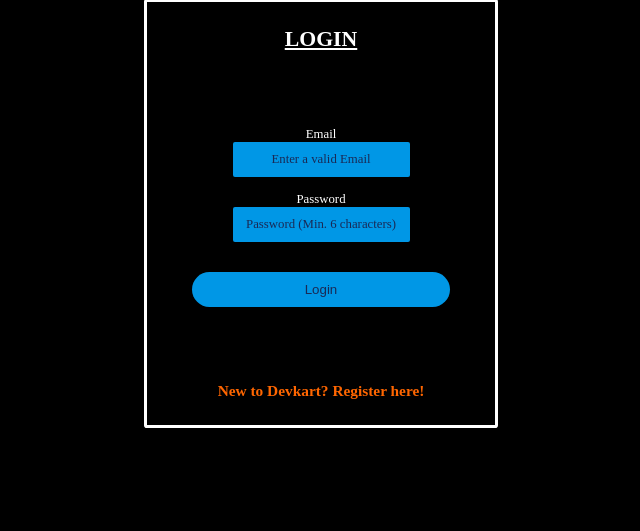
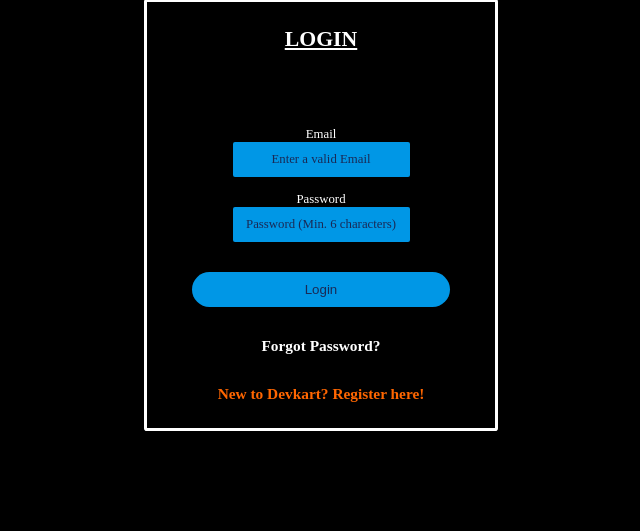
Before and after one commit to Vivek2k20/E_Shop-Version-1, a Flask app: page /cart in a window 1280 px wide. Shown: the part 124-655 px from the top of the page, without its empty margins (319-959 px from the left). Run offline with Flask 2, Linux system fonts and the light colour scheme; some libraries are stand-ins or nearby versions.

Commit message:
Fixed a css Issue with Profile Links

```diff
--- a/Static/css/profile.css
+++ b/Static/css/profile.css
@@ -70,7 +70,8 @@
         border: 0.13em solid #0097e6;
         background-color: #0097e6;
         color: #000;
-        width: 50% font-size: 1.2em;
+        width: 50%;
+        font-size: 1.2em;
     }
 }
 
--- a/Templates/login.html
+++ b/Templates/login.html
@@ -24,6 +24,7 @@
             {{ msg }}
         </div>
         {% endif %}
+        <a href="/forgotpassword"><b><font color="#fff">Forgot Password?</a></b></font>
         <br><br><br>
         <a href="/signup"><b>New to Devkart? Register here!</a></b>
         </div>
```
